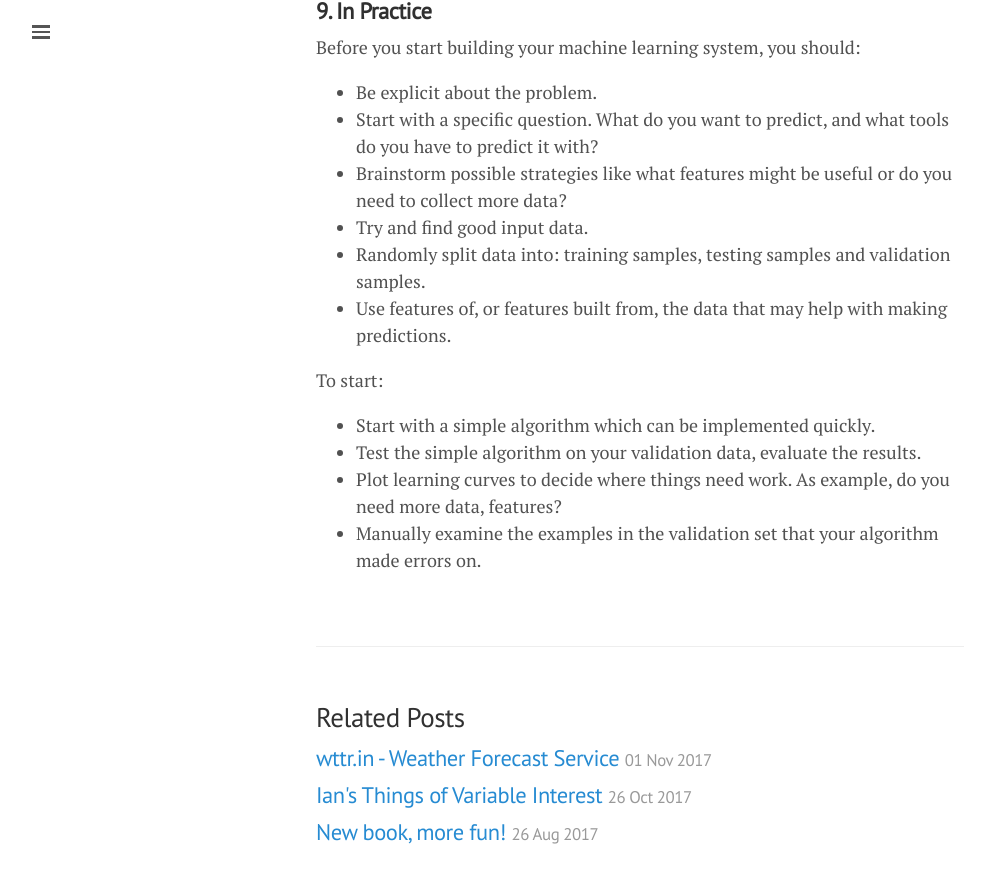
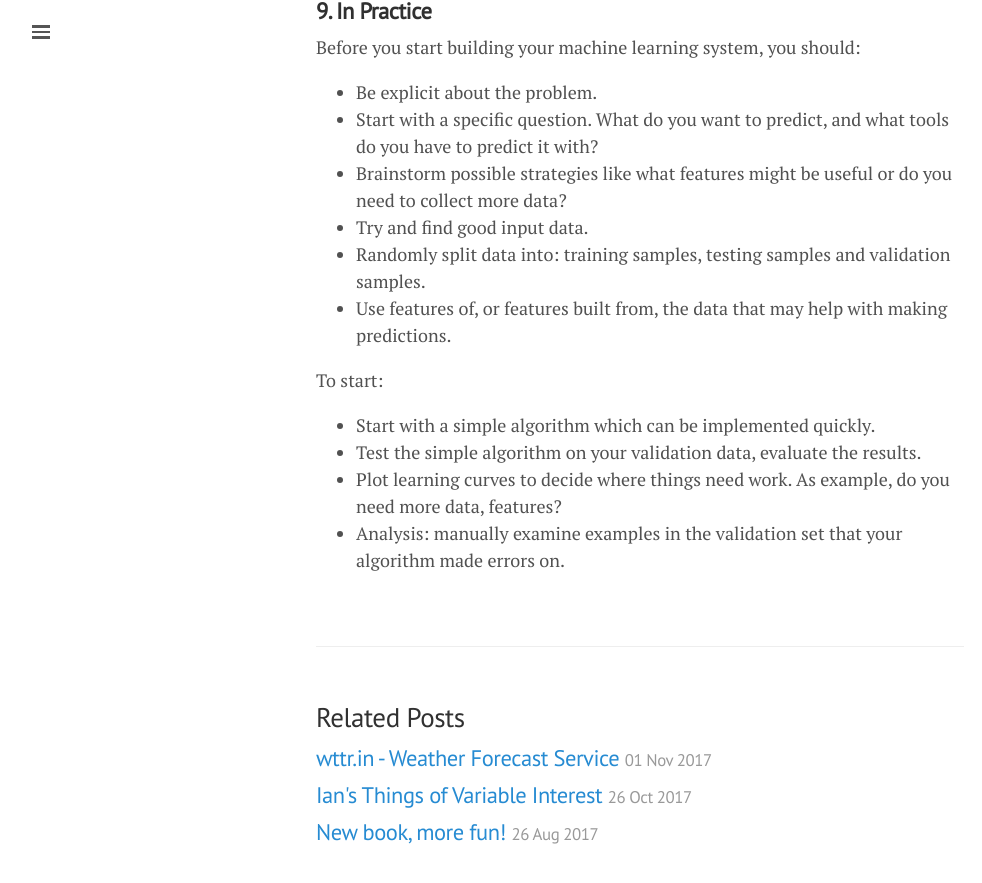
Before and after one commit to lgeurts/lgeurts.github.io, a Jekyll site: the page built from _posts/2018-06-29-artificial-intelligence-basics.md, in a window 1280 px wide and 900 px high, scrolled down 5996 px. Shown: the top 883 px of the window, without its empty margins (0-982 px from the left). Built offline with Jekyll 4.4.1, drawn with Linux system fonts in a browser that asks for light colours; nearby versions of some CDN libraries.

Commit message:
Update 2018-06-29-artificial-intelligence-basics.md

```diff
--- a/_posts/2018-06-29-artificial-intelligence-basics.md
+++ b/_posts/2018-06-29-artificial-intelligence-basics.md
@@ -169,4 +169,4 @@ To start:
 * Start with a simple algorithm which can be implemented quickly.
 * Test the simple algorithm on your validation data, evaluate the results.
 * Plot learning curves to decide where things need work. As example, do you need more data, features?
-* Manually examine the examples in the validation set that your algorithm made errors on.
+* Analysis: manually examine examples in the validation set that your algorithm made errors on.
```
